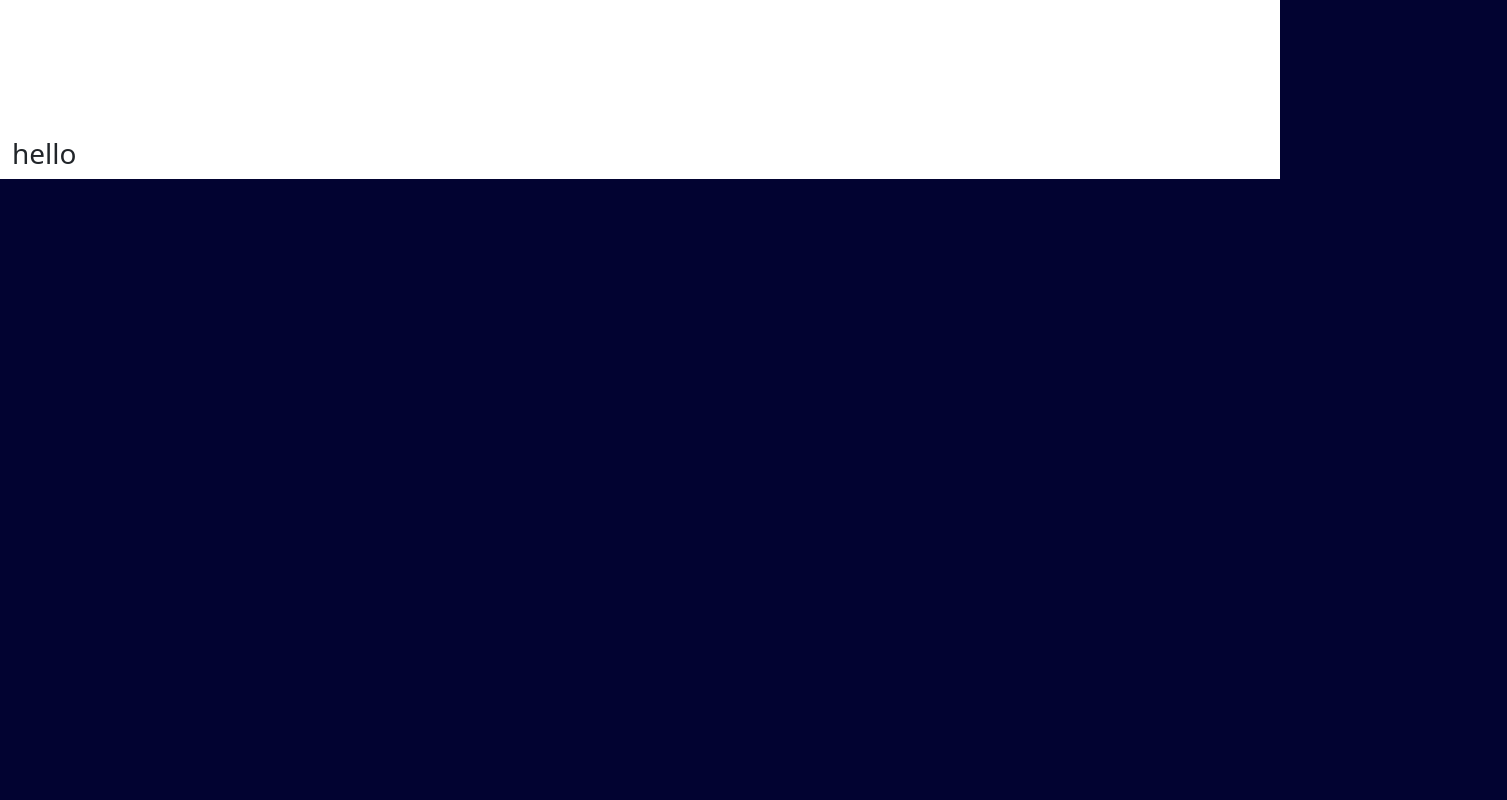
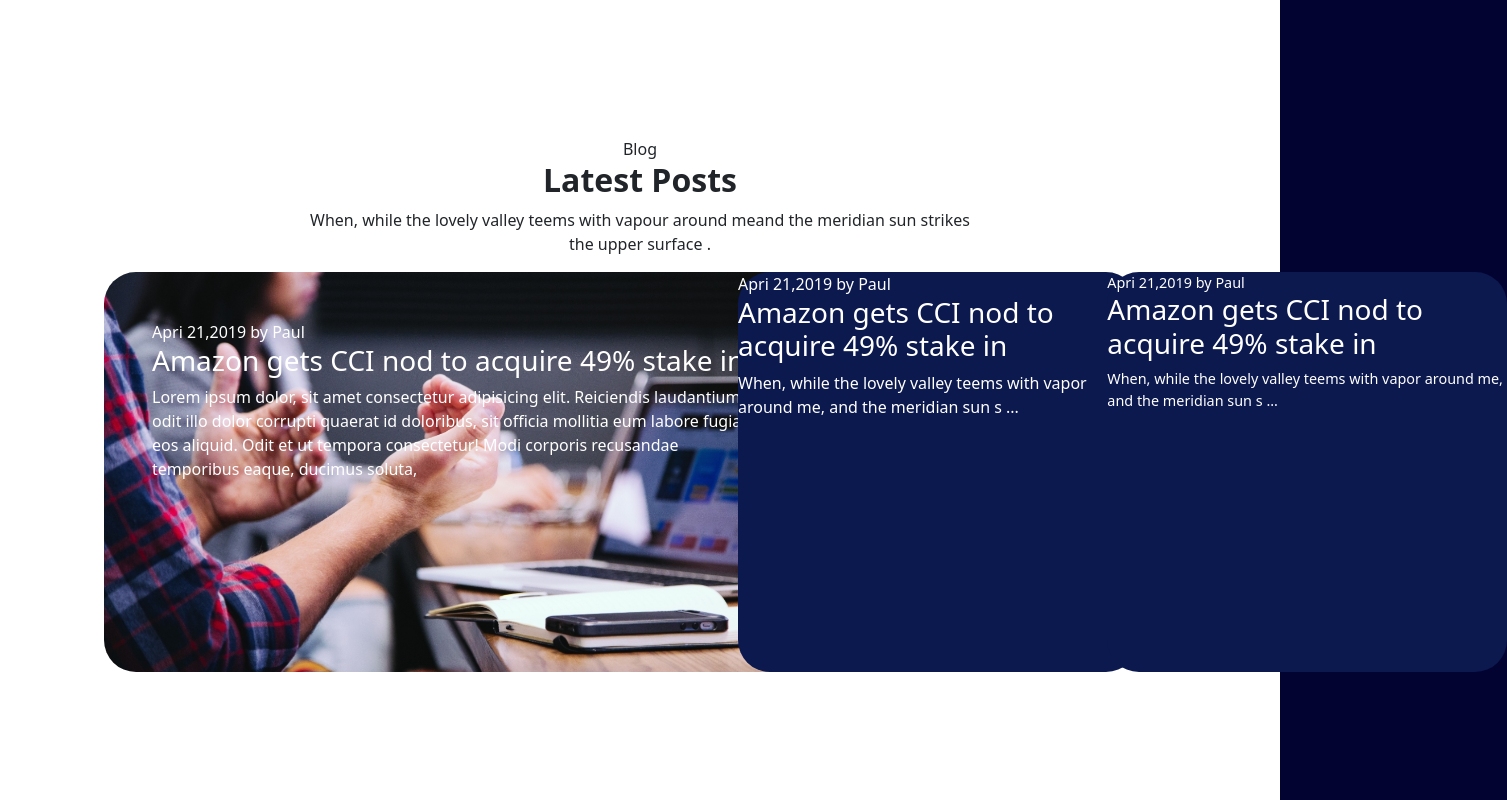
Before and after one commit to SamuelNdreu/proj-html-vuejs, a Vue app: page / in a window 1280 px wide. Shown: the part 3840-4640 px from the top of the page, 1507 px wide, since content can reach past the window. Before the commit the page ends 4019 px from the top, so only its background shows below. Built offline with nearby package versions, Linux system fonts and the light colour scheme.

Commit message:
latest post pre layout done

```diff
--- a/src/components/LatestPost.vue
+++ b/src/components/LatestPost.vue
@@ -14,13 +14,82 @@ export default {
 <template>
     <section class="container-fluid bg-white">
         <div class="row">
-            <div class="col-12">
-                <h3>hello</h3>
+            <div class="col-12 text-center">
+                <span>Blog</span>
+                <h2 class="fw-bold">Latest Posts</h2>
+                <p>When, while the lovely valley teems with vapour around meand the meridian sun strikes <br>the upper surface .</p>
+            </div>
+        </div>
+        <div class="container-fluid d-flex">
+            <div class="row">
+                <div class="col-3">
+                    <article class="amazon rounded-5">
+                        <span class="">
+                            Apri 21,2019 by Paul
+                        </span>
+                        <h3>Amazon gets CCI nod to acquire 49% stake in</h3>
+                        <p class="">Lorem ipsum dolor, sit amet consectetur adipisicing elit. Reiciendis laudantium odit illo dolor corrupti quaerat id doloribus, sit officia mollitia eum labore fugiat eos aliquid. Odit et ut tempora consectetur!
+                        Modi corporis recusandae temporibus eaque, ducimus soluta, </p>
+                    </article>
+                </div>
+                <div class="col-2">
+                    <article class="corporations rounded-5">
+                        <span class="">
+                            Apri 21,2019 by Paul
+                        </span>
+                        <h3>Amazon gets CCI nod to acquire 49% stake in</h3>
+                        <p>When, while the lovely valley teems with vapor around me, and the meridian sun s ...</p>
+                    </article>
+                </div>
+                <div class="col-6">
+                    <article class=" bagigio rounded-5">
+                        <span class="">
+                            Apri 21,2019 by Paul
+                        </span>
+                        <h3>Amazon gets CCI nod to acquire 49% stake in</h3>
+                        <p>When, while the lovely valley teems with vapor around me, and the meridian sun s ...</p>
+                    </article>
+                </div>
             </div>
         </div>
     </section>
 </template>
 
-<style lang="scss">
+<style lang="scss" scoped>
+@use '../styles/partials/variable' as*;
+@use '../styles/style.scss' as*;
+
+article.amazon{
+    width: 700px;
+    height: 400px;
+    background-image: url(../assets/images/headway-537308-unsplash-1380x703.jpg);
+    background-size: cover;
+    background-repeat: no-repeat;
+    margin-left: 5rem;
+    margin-bottom: 20rem;
+    color: $text-color-primary;
+    padding: 3rem;
+    filter: blur(60);
+}
+article.corporations{
+    width: 400px;
+    height: 400px;
+    background-color: #0c194e;
+    margin-left: 25rem;
+    color: $text-color-primary;
+    span{
+        margin-top: 3rem;
+    }
+}
+article.bagigio{
+    width: 400px;
+    height: 400px;
+    background-color: #0c194e;
+    margin-left: 35rem;
+    color: $text-color-primary;
+    font-size: 0.9rem;
+}
+
+
 
 </style>
```
